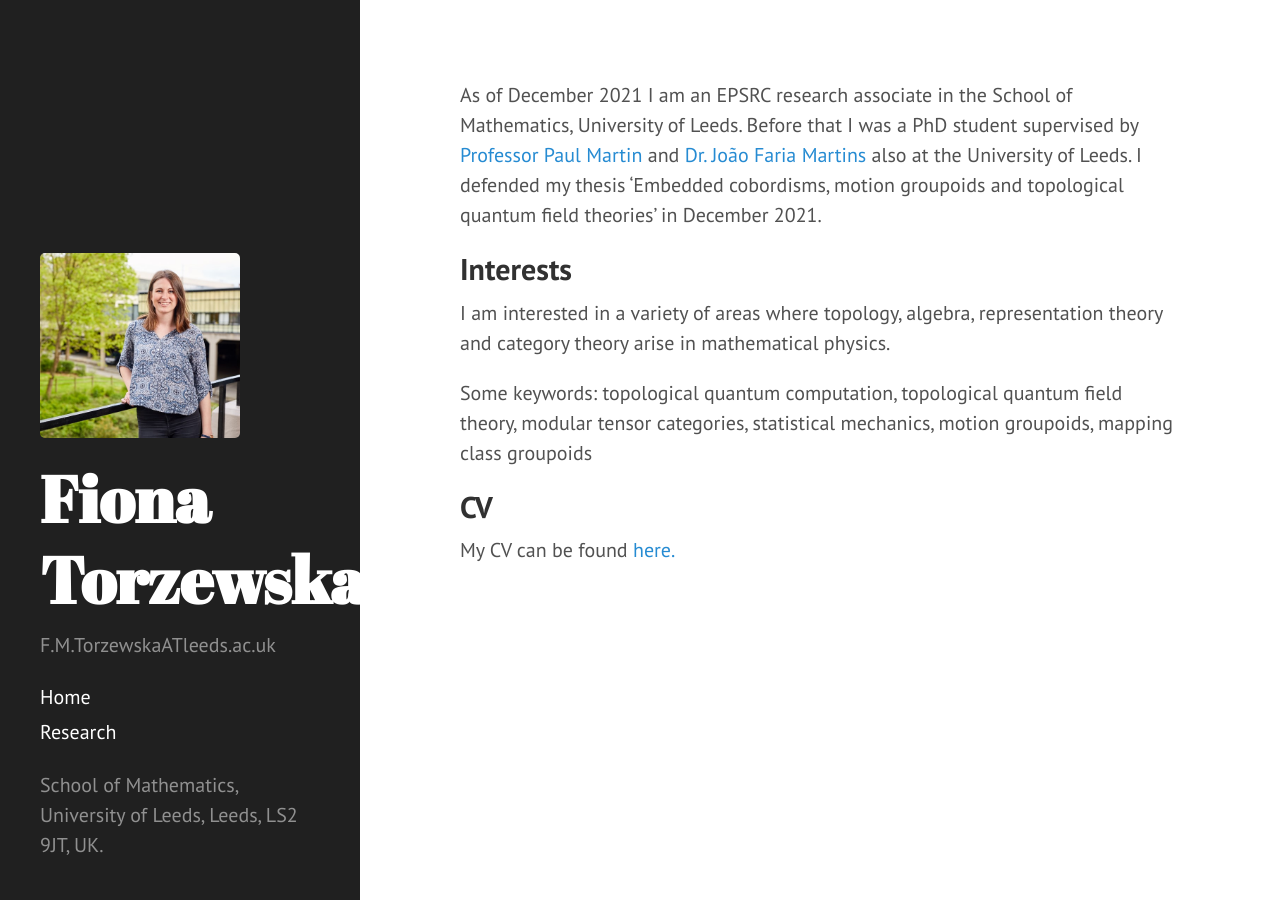
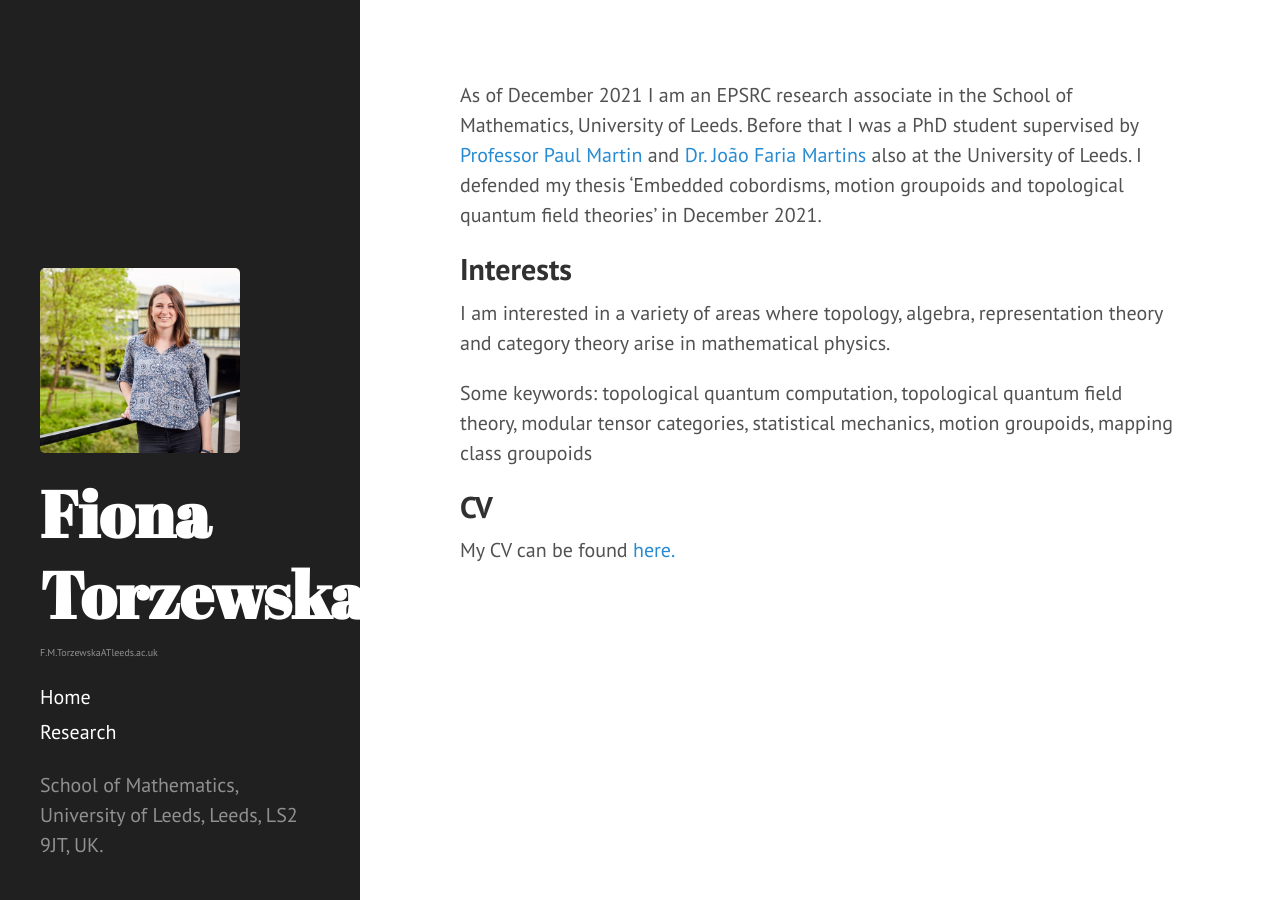
Before and after one commit to fionatorzewska/fionatorzewska.github.io, a Jekyll site: the page built from index.md, in a window 1280 px wide. Built offline with Jekyll 4.4.1, drawn with Linux system fonts in a browser that asks for light colours; Markdown is read by kramdown in place of the engine named in the settings; the list of posts is cut into pages by our own code.

Commit message:
Update sidebar.html

```diff
--- a/_includes/sidebar.html
+++ b/_includes/sidebar.html
@@ -7,7 +7,7 @@
           {{ site.title }}
         </a>
       </h1>
-      <p style="font-size:-3"> F.M.TorzewskaATleeds.ac.uk </p>
+      <p style="font-size:50%"> F.M.TorzewskaATleeds.ac.uk </p>
     </div>
 
     <nav class="sidebar-nav">
```
